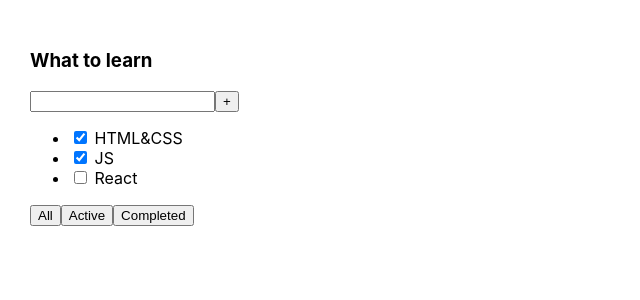
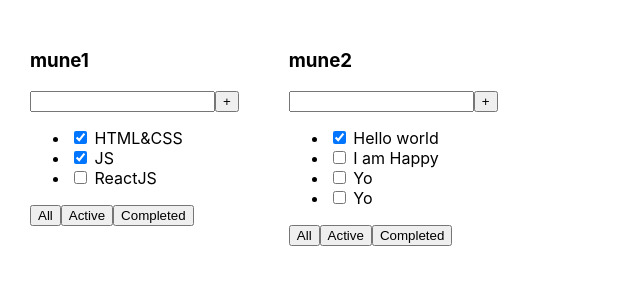
Before and after one commit to ericbloodyax12/toDoList, a React (Create React App) app: page / in a window 1280 px wide. Shown: the top 300 px of the page, without its empty margins (0-640 px from the left). Built offline with nearby package versions, Linux system fonts and the light colour scheme.

Commit message:
do first class

```diff
--- a/src/App.tsx
+++ b/src/App.tsx
@@ -1,26 +1,28 @@
 import React from 'react';
 import './App.css';
+import {ToDoList} from './ToDoList'
+function App() {
 
-function App() {
+
+    const shapka = "mune1"
+    const tasks1 = [
+        { id: 1, title: "HTML&CSS", isDone: true },
+        { id: 2, title: "JS", isDone: true },
+        { id: 3, title: "ReactJS", isDone: false }
+    ]
+    const tasks2 = [
+        { id: 1, title: "Hello world", isDone: true },
+        { id: 2, title: "I am Happy", isDone: false },
+        { id: 3, title: "Yo", isDone: false },
+        { id: 4, title: "Yo", isDone: false }
+    ]
+
+
+
     return (
         <div className="App">
-            <div>
-                <h3>What to learn</h3>
-                <div>
-                    <input/>
-                    <button>+</button>
-                </div>
-                <ul>
-                    <li><input type="checkbox" checked={true}/> <span>HTML&CSS</span></li>
-                    <li><input type="checkbox" checked={true}/> <span>JS</span></li>
-                    <li><input type="checkbox" checked={false}/> <span>React</span></li>
-                </ul>
-                <div>
-                    <button>All</button>
-                    <button>Active</button>
-                    <button>Completed</button>
-                </div>
-            </div>
+            <ToDoList shapka={shapka} tasks={tasks1} />
+            <ToDoList shapka={"mune2"} tasks={tasks2}/>
         </div>
     );
 }
--- /dev/null
+++ b/src/ToDoList.tsx
@@ -0,0 +1,41 @@
+import React from "react";
+
+type ToDoListPropsType = {
+    shapka?: string
+    tasks: TaskType[]
+}
+
+type TaskType = {
+    id: number,
+        title: string,
+        isDone: boolean
+}
+
+
+export const ToDoList = (props:ToDoListPropsType) =>{
+    return (
+        <div>
+            <h3>{props.shapka}</h3>
+
+            <div>
+                <input/>
+                <button>+</button>
+            </div>
+            <ul>
+                {props.tasks.map((el)=>{
+                    return (
+                        <li><input type="checkbox" checked={el.isDone}/> <span> {el.title} </span></li>
+
+                    )
+
+                })}
+
+            </ul>
+            <div>
+                <button>All</button>
+                <button>Active</button>
+                <button>Completed</button>
+            </div>
+        </div>
+    )
+}
```
